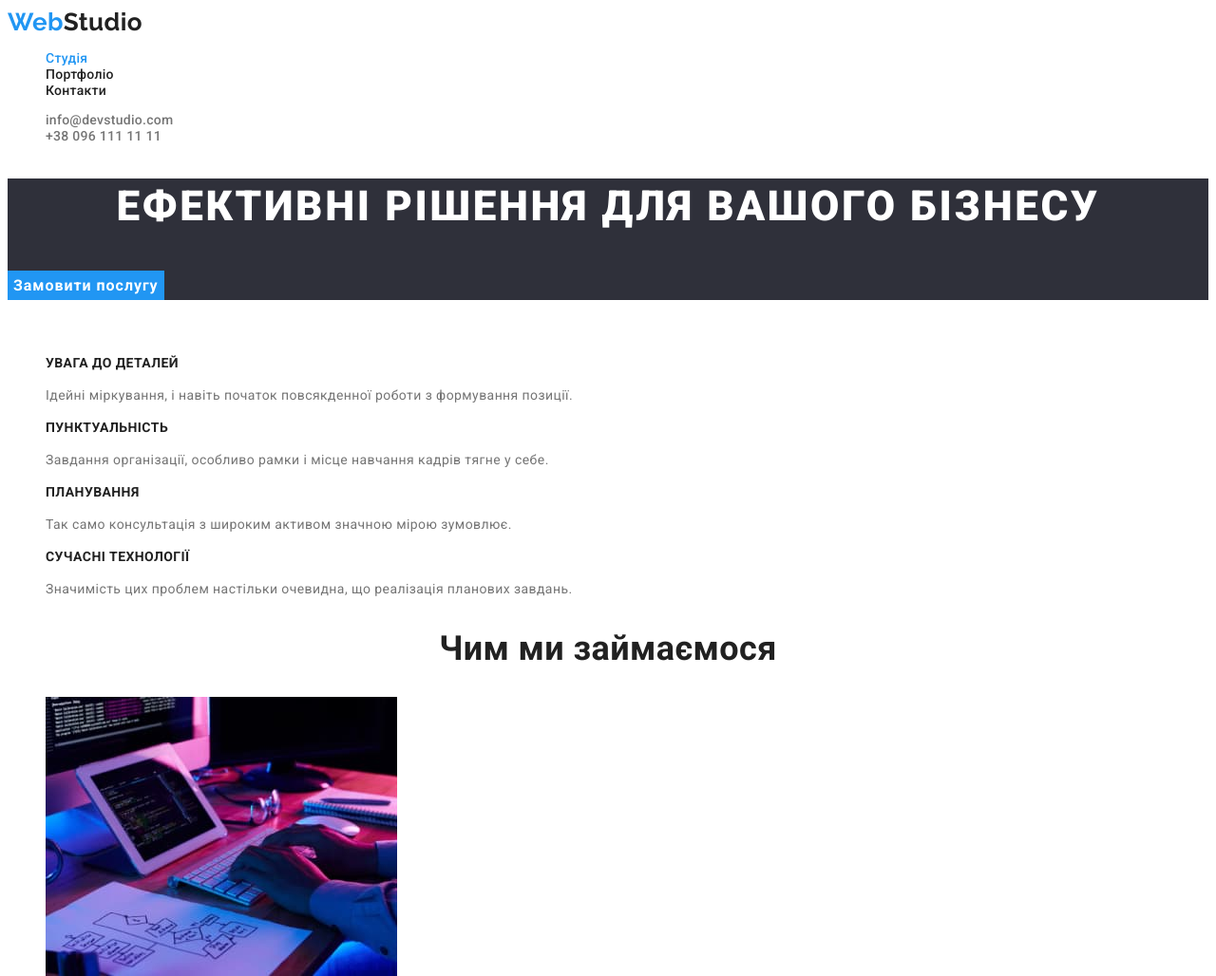
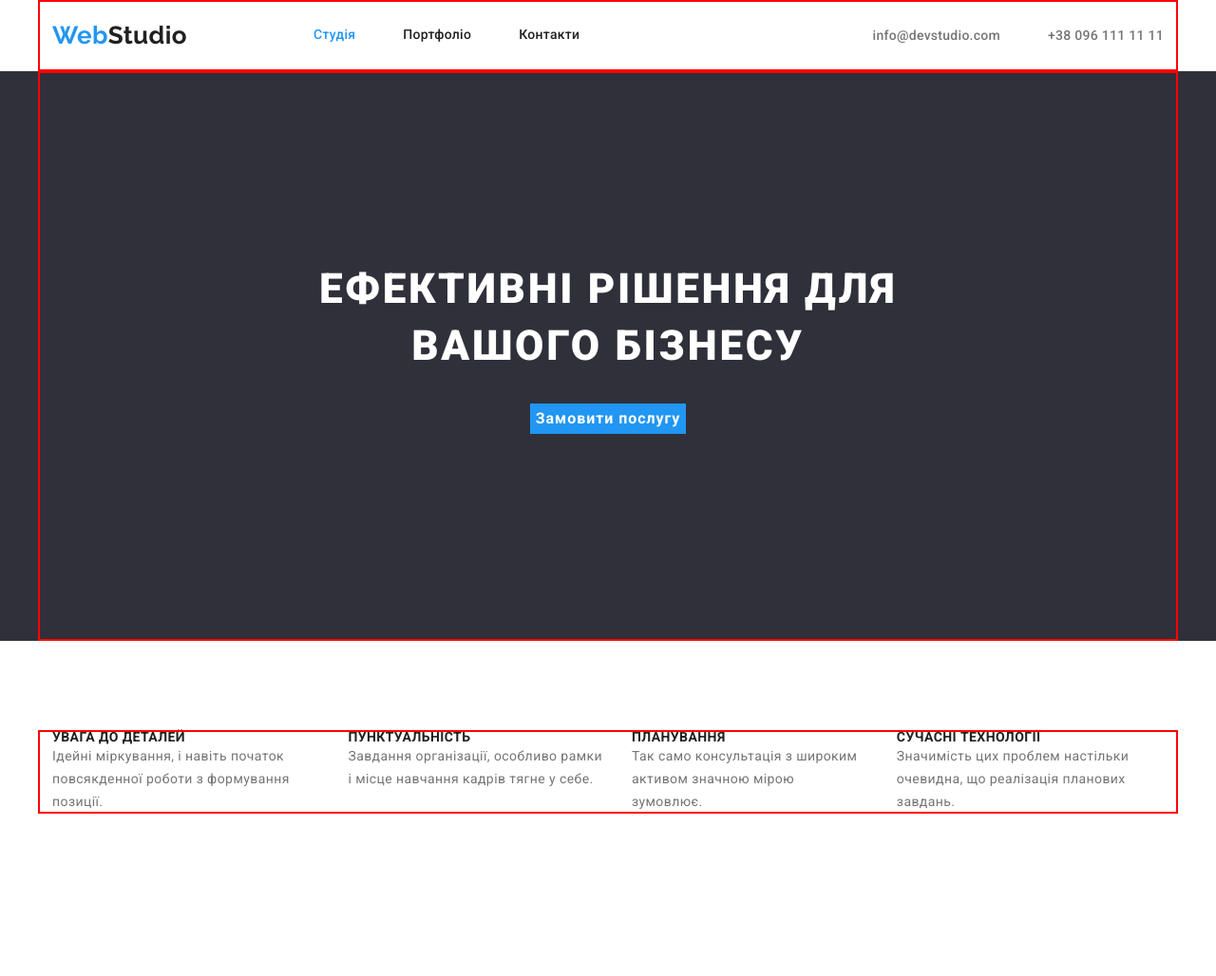
Before and after one commit to gulen13/goit-markup-hw-03, a plain HTML site: page index.html in a window 1280 px wide. Shown: the top 1028 px of the page at 95% size. Drawn offline with nearby package versions, Linux system fonts and the light colour scheme.

Commit message:
Оформил Flex до Work

```diff
--- a/css/styles.css
+++ b/css/styles.css
@@ -11,30 +11,84 @@ body {
   --main-background-color: #2f303a;
   --secondary-background-color: #f5f4fa;
 }
+/* ------------reset start------------ */
+h1,
+h2,
+h3,
+h4,
+h5,
+h6,
+p,
+ul {
+  margin: 0;
+}
+.link {
+  text-decoration: none;
+}
+.list {
+  list-style: none;
+}
+img {
+  display: block;
+}
+
+/* ------------reset end------------ */
+
+.section {
+  padding-top: 94px;
+  padding-bottom: 94px;
+}
+.container {
+  width: 1200px;
+  padding-right: 15px;
+  padding-left: 15px;
+  margin-left: auto;
+  margin-right: auto;
+
+  outline: 2px solid red;
+  outline-offset: -2px;
+}
 
 /* -------------Header--------------- */
-.logo {
+.header-container {
+  display: flex;
+  align-items: center;
+  border-bottom: 1px solid #ececec;
+}
+.nav {
+  display: flex;
+  align-items: center;
+  gap: 50px;
+}
+.header-nav {
+  margin-right: auto;
+}
+.header-group > .header-contacts {
+  display: flex;
+  align-items: center;
+  gap: 50px;
+}
+.logo-header {
   font-family: "Raleway";
   font-style: normal;
   font-weight: 700;
   font-size: 26px;
   line-height: 1.19;
   color: var(--main-logo-button-color);
-  text-decoration: none;
+  margin-right: 93px;
 }
 .logo-span {
   color: var(--main-text-color);
-}
-.nav-list {
-  list-style: none;
 }
 .nav-link {
   font-weight: 500;
   line-height: 1.14;
   letter-spacing: 0.02em;
-  text-decoration: none;
   cursor: pointer;
   color: var(--main-text-color);
+  display: block;
+  padding-top: 29px;
+  padding-bottom: 29px;
 }
 .nav-link:hover,
 .nav-link:focus {
@@ -44,18 +98,16 @@ body {
   font-weight: 500;
   line-height: 1.14;
   letter-spacing: 0.02em;
-  text-decoration: none;
   cursor: pointer;
   color: var(--main-logo-button-color);
-}
-.header-contacts {
-  list-style: none;
+  display: block;
+  padding-top: 29px;
+  padding-bottom: 29px;
 }
 .header-email {
   font-weight: 500;
   line-height: 1.14;
   letter-spacing: 0.02em;
-  text-decoration: none;
   color: var(--secondary-text-color);
 }
 .header-email:hover,
@@ -67,19 +119,21 @@ body {
   line-height: 1.14;
   letter-spacing: 0.02em;
   color: var(--secondary-text-color);
-  text-decoration: none;
 }
 .header-tel:hover,
 .header-tel:focus {
   color: var(--main-logo-button-color);
 }
-/* -------------Header-------------------- */
+/* -------------Header end-------------------- */
 
 /* -------------Index-Main--------------- */
 
 /* Hero */
 .section-hero {
   background-color: var(--main-background-color);
+}
+.hero-div {
+  min-height: 600px;
 }
 .hero-title {
   font-weight: 900;
@@ -89,6 +143,11 @@ body {
   letter-spacing: 0.06em;
   text-transform: uppercase;
   color: var(--main-title-color);
+  width: 696px;
+  padding-top: 200px;
+  padding-bottom: 30px;
+  margin-left: auto;
+  margin-right: auto;
 }
 .hero-btn {
   font-weight: 700;
@@ -102,12 +161,22 @@ body {
   font-family: inherit;
   cursor: pointer;
   border: 0;
+  display: block;
+  margin: auto;
 }
 /* Hero */
 
 /* Benefits */
+.benefits-container {
+  width: 1200px;
+}
 .benefits-list {
-  list-style: none;
+  display: flex;
+  justify-content: flex-start;
+  padding-left: 0;
+}
+.benefits-item:not(:last-child) {
+  margin-right: 30px;
 }
 .benefits-title {
   font-size: 14px;
@@ -118,6 +187,7 @@ body {
 .benefits-paragraph {
   line-height: 1.71;
   color: var(--secondary-text-color);
+  text-align: left;
 }
 /* Benefits */
 
@@ -127,9 +197,6 @@ body {
   line-height: 1.16;
   text-align: center;
   color: var(--main-text-color);
-}
-.work-list {
-  list-style: none;
 }
 /* Work */
 
@@ -143,9 +210,7 @@ body {
   text-align: center;
   color: var(--main-text-color);
 }
-.team-list {
-  list-style: none;
-}
+
 .team-item-title {
   font-weight: 500;
   font-size: 16px;
@@ -161,14 +226,13 @@ body {
 }
 /* Team */
 
-/* -------------Index-Main--------------- */
+/* -------------Index-Main end--------------- */
 
 /* -------------Portfolio---------------- */
 .visually-hidden {
   visibility: hidden;
-}
-.portfolio-btn-list {
-  list-style: none;
+  width: 0px;
+  height: 0px;
 }
 .portfolio-btn-item {
   font-family: inherit;
@@ -185,9 +249,6 @@ body {
   color: var(--main-title-color);
   background-color: var(--main-logo-button-color);
 }
-.portfolio-list {
-  list-style: none;
-}
 .portfolio-title {
   font-size: 18px;
   line-height: 2;
@@ -199,22 +260,27 @@ body {
   line-height: 1.87;
   color: var(--secondary-text-color);
 }
-/* -------------Portfolio--------------- */
+/* -------------Portfolio end--------------- */
 
 /* -------------Footer--------------- */
+.logo-footer {
+  font-family: "Raleway";
+  font-style: normal;
+  font-weight: 700;
+  font-size: 26px;
+  line-height: 1.19;
+  color: var(--main-logo-button-color);
+}
 .logo-span-footer {
   color: var(--main-title-color);
 }
 .footer {
   background-color: var(--main-background-color);
 }
-.footer-list {
-  list-style: none;
-}
+
 .footer-list-adress {
   line-height: 1.71;
   color: var(--main-title-color);
-  text-decoration: none;
   font-style: normal;
 }
 .footer-list-adress:hover,
@@ -224,11 +290,10 @@ body {
 .footer-list-cont {
   line-height: 1.71;
   color: rgba(255, 255, 255, 0.6);
-  text-decoration: none;
   font-style: normal;
 }
 .footer-list-cont:hover,
 .footer-list-cont:focus {
   color: var(--main-logo-button-color);
 }
-/* -------------Footer--------------- */
+/* -------------Footer end--------------- */
--- a/index.html
+++ b/index.html
@@ -4,6 +4,10 @@
     <meta charset="UTF-8" />
     <meta http-equiv="X-UA-Compatible" content="IE=edge" />
     <meta name="viewport" content="width=device-width, initial-scale=1.0" />
+    <link
+      rel="stylesheet"
+      href="https://cdnjs.cloudflare.com/ajax/libs/modern-normalize/1.1.0/modern-normalize.min.css"
+    />
     <link rel="stylesheet" href="./css/styles.css" />
     <link rel="preconnect" href="https://fonts.googleapis.com" />
     <link rel="preconnect" href="https://fonts.gstatic.com" crossorigin />
@@ -15,41 +19,52 @@
   </head>
   <body>
     <header>
-      <a class="logo" href="./index.html" lang="en"
+      <div class="header-container container">
+        <a class="logo-header link" href="./index.html" lang="en"
           >Web<span class="logo-span">Studio</span></a
         >
-      <nav>
-        <ul class="nav-list">
+        <nav class="header-nav">
+          <ul class="nav list">
             <li class="nav-item">
-            <a class="nav-link-active" href="./index.html">Студія</a>
+              <a class="nav-link-active link" href="./index.html">Студія</a>
             </li>
             <li class="nav-item">
-            <a class="nav-link" href="./portfolio.html">Портфоліо</a>
+              <a class="nav-link link" href="./portfolio.html">Портфоліо</a>
             </li>
-          <li class="nav-item"><a class="nav-link" href="">Контакти</a></li>
+            <li class="nav-item">
+              <a class="nav-link link" href="">Контакти</a>
+            </li>
           </ul>
         </nav>
-      <ul class="header-contacts">
+        <div class="header-group">
+          <ul class="header-contacts list">
             <li>
-          <a class="header-email" href="mailto:info@devstudio.com"
+              <a class="header-email link" href="mailto:info@devstudio.com"
                 >info@devstudio.com</a
               >
             </li>
             <li>
-          <a class="header-tel" href="tel:+380961111111">+38 096 111 11 11</a>
+              <a class="header-tel link" href="tel:+380961111111"
+                >+38 096 111 11 11</a
+              >
             </li>
           </ul>
+        </div>
+      </div>
     </header>
     <main>
       <!--Герой-->
       <section class="section-hero">
+        <div class="hero-div container">
           <h1 class="hero-title">Ефективні рішення для вашого бізнесу</h1>
           <button class="hero-btn" type="button">Замовити послугу</button>
+        </div>
       </section>
       <!--Наші переваги-->
-      <section class="benefits">
+      <section class="benefits section">
+        <div class="benefits-container container">
           <h2 class="visually-hidden">Наші переваги</h2>
-        <ul class="benefits-list">
+          <ul class="benefits-list list">
             <li class="benefits-item">
               <h3 class="benefits-title">УВАГА ДО ДЕТАЛЕЙ</h3>
               <p class="benefits-paragraph">
@@ -60,8 +75,8 @@
             <li class="benefits-item">
               <h3 class="benefits-title">ПУНКТУАЛЬНІСТЬ</h3>
               <p class="benefits-paragraph">
-              Завдання організації, особливо рамки і місце навчання кадрів тягне
-              у себе.
+                Завдання організації, особливо рамки і місце навчання кадрів
+                тягне у себе.
               </p>
             </li>
             <li class="benefits-item">
@@ -73,16 +88,18 @@
             <li class="benefits-item">
               <h3 class="benefits-title">СУЧАСНІ ТЕХНОЛОГІЇ</h3>
               <p class="benefits-paragraph">
-              Значимість цих проблем настільки очевидна, що реалізація планових
-              завдань.
+                Значимість цих проблем настільки очевидна, що реалізація
+                планових завдань.
               </p>
             </li>
           </ul>
+        </div>
       </section>
       <!--Чим ми займаємося-->
-      <section class="work">
+      <section class="work section">
+        <div class="container">
           <h2 class="work-title">Чим ми займаємося</h2>
-        <ul class="work-list">
+          <ul class="work-list list">
             <li class="work-item">
               <img
                 src="./images/box1.jpg"
@@ -105,11 +122,13 @@
               />
             </li>
           </ul>
+        </div>
       </section>
       <!--Наша команда-->
-      <section class="team">
+      <section class="team section">
+        <div class="container">
           <h2 class="team-title">Наша команда</h2>
-        <ul class="team-list">
+          <ul class="team-list list">
             <li class="team-item">
               <img
                 class="team-item-img"
@@ -151,17 +170,19 @@
               <p class="team-item-p" lang="en">UI Designer</p>
             </li>
           </ul>
+        </div>
       </section>
     </main>
     <footer class="footer">
-      <a class="logo" href="./index.html" lang="en"
+      <div class="container">
+        <a class="logo-footer link" href="./index.html" lang="en"
           >Web<span class="logo-span-footer">Studio</span></a
         >
         <address>
-        <ul class="footer-list">
+          <ul class="footer-list list">
             <li class="footer-list-item">
               <a
-              class="footer-list-adress"
+                class="footer-list-adress link"
                 href="https://goo.gl/maps/2E5mKUay2WvyAkLH7"
                 target="_blank"
                 rel="noopener noreferrer nofollow"
@@ -169,17 +190,18 @@
               >
             </li>
             <li class="footer-list-item">
-            <a class="footer-list-cont" href="mailto:info@devstudio.com"
+              <a class="footer-list-cont link" href="mailto:info@devstudio.com"
                 >info@devstudio.com</a
               >
             </li>
             <li class="footer-list-item">
-            <a class="footer-list-cont" href="tel:+380961111111"
+              <a class="footer-list-cont link" href="tel:+380961111111"
                 >+38 096 111 11 11</a
               >
             </li>
           </ul>
         </address>
+      </div>
     </footer>
   </body>
 </html>
```
Also changed, not shown: portfolio.html (+46 -20 lines). Lines whose indentation alone changed are shown as unchanged.
